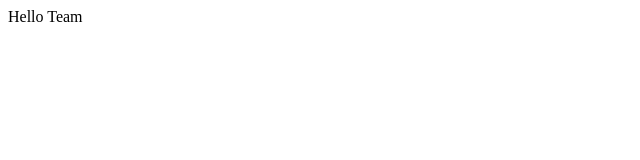
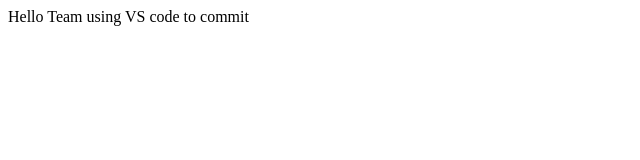
Before and after one commit to luana-david/git-tutorial, a plain HTML site: page index.html in a window 1280 px wide. Shown: the whole page, without its empty margins (0-640 px from the left). Drawn offline with Linux system fonts and the light colour scheme.

Commit message:
change text html

```diff
--- a/index.html
+++ b/index.html
@@ -7,6 +7,6 @@
     <title>Document</title>
 </head>
 <body>
-    <div>Hello Team</div>
+    <div>Hello Team using VS code to commit</div>
 </body>
 </html>
```
